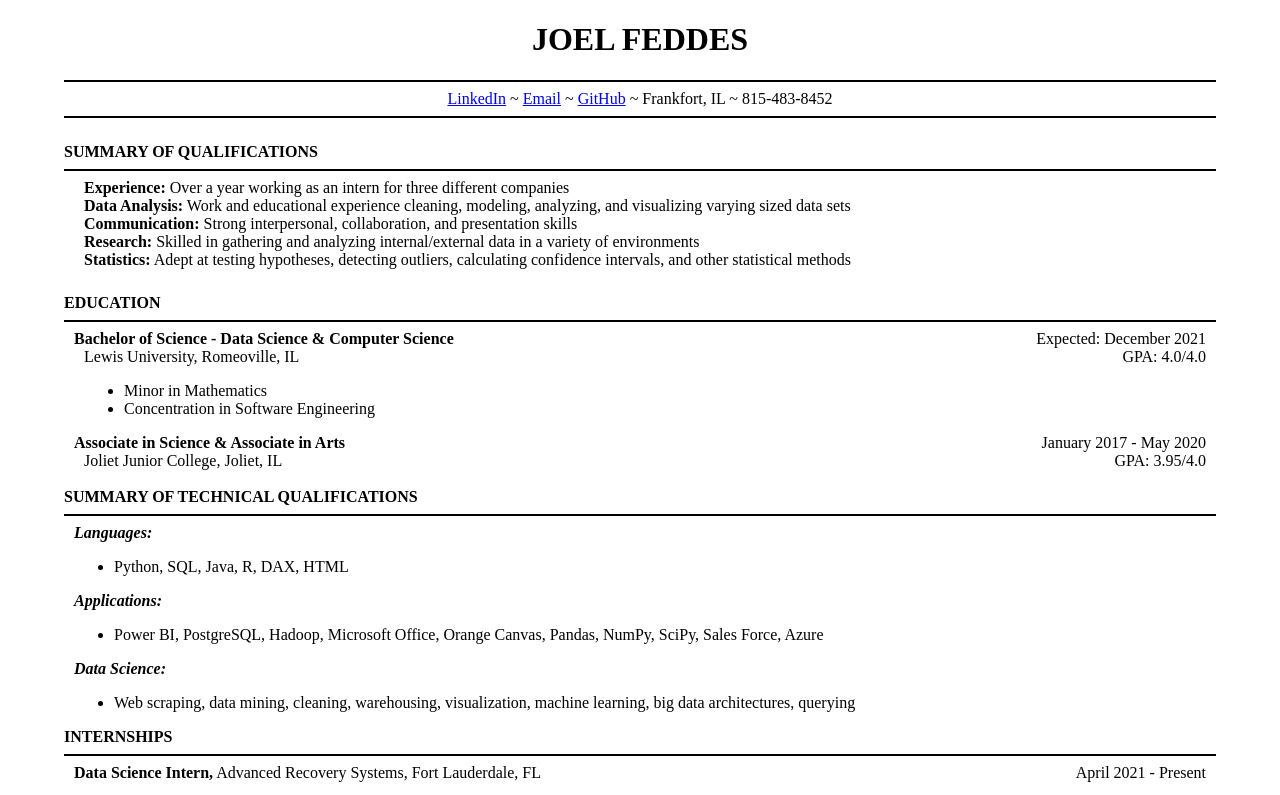
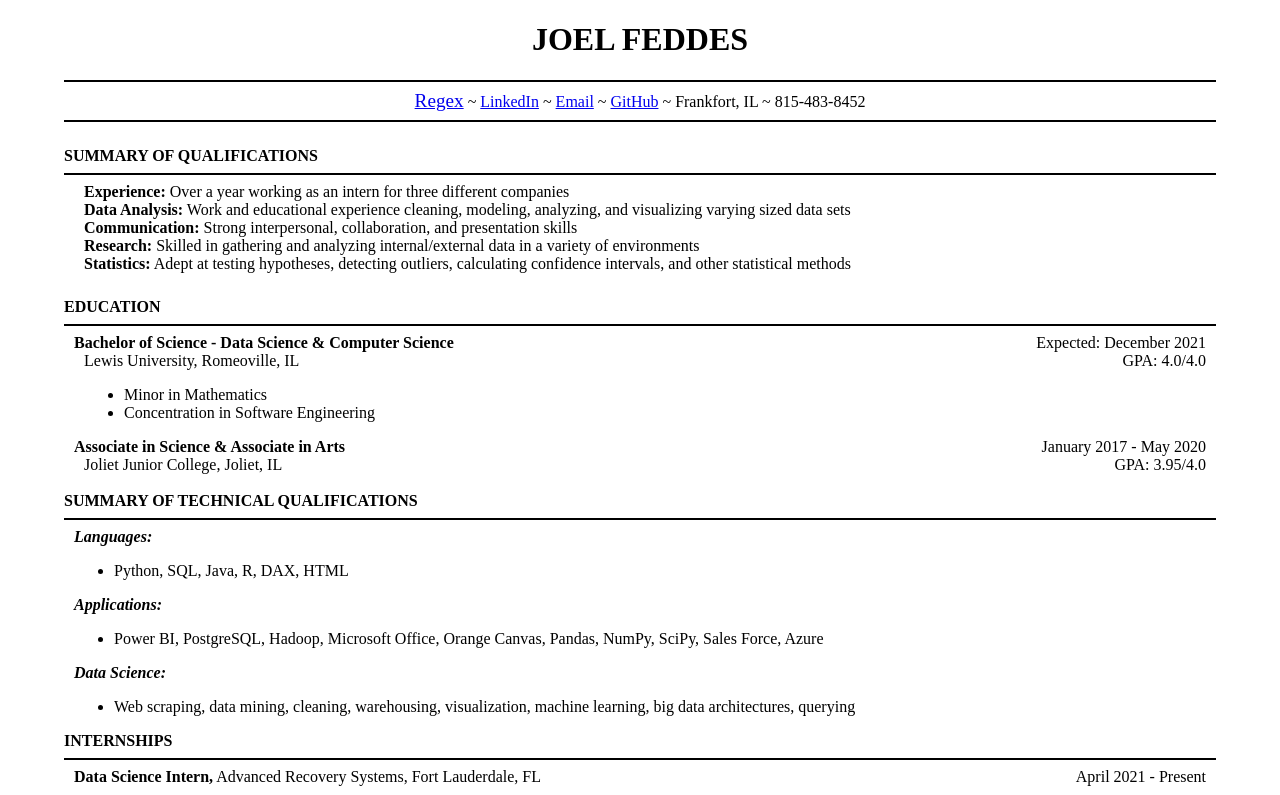
Before and after one commit to joelfeddes/feddes-resume, a plain HTML site: page index.html in a window 1280 px wide. Shown: the top 795 px of the page. Drawn offline with Linux system fonts and the light colour scheme.

Commit message:
added Regex link below header

```diff
--- a/index.html
+++ b/index.html
@@ -20,6 +20,8 @@
     <!--Setup interactive links for users-->
     <hr>
     <div id ="Center">
+        <a style = "font-size: larger" href ="https://gray-rock-0f51c6610.azurestaticapps.net/regex" >Regex</a>
+        <a>~</a>
         <a href="https://www.linkedin.com/in/joelfeddes">LinkedIn</a>
         <a>~</a>
         <a href="mailto:joelfeddes@hotmail.com">Email</a>
```
Also changed, not shown: regex.html (+1 -1 lines).
